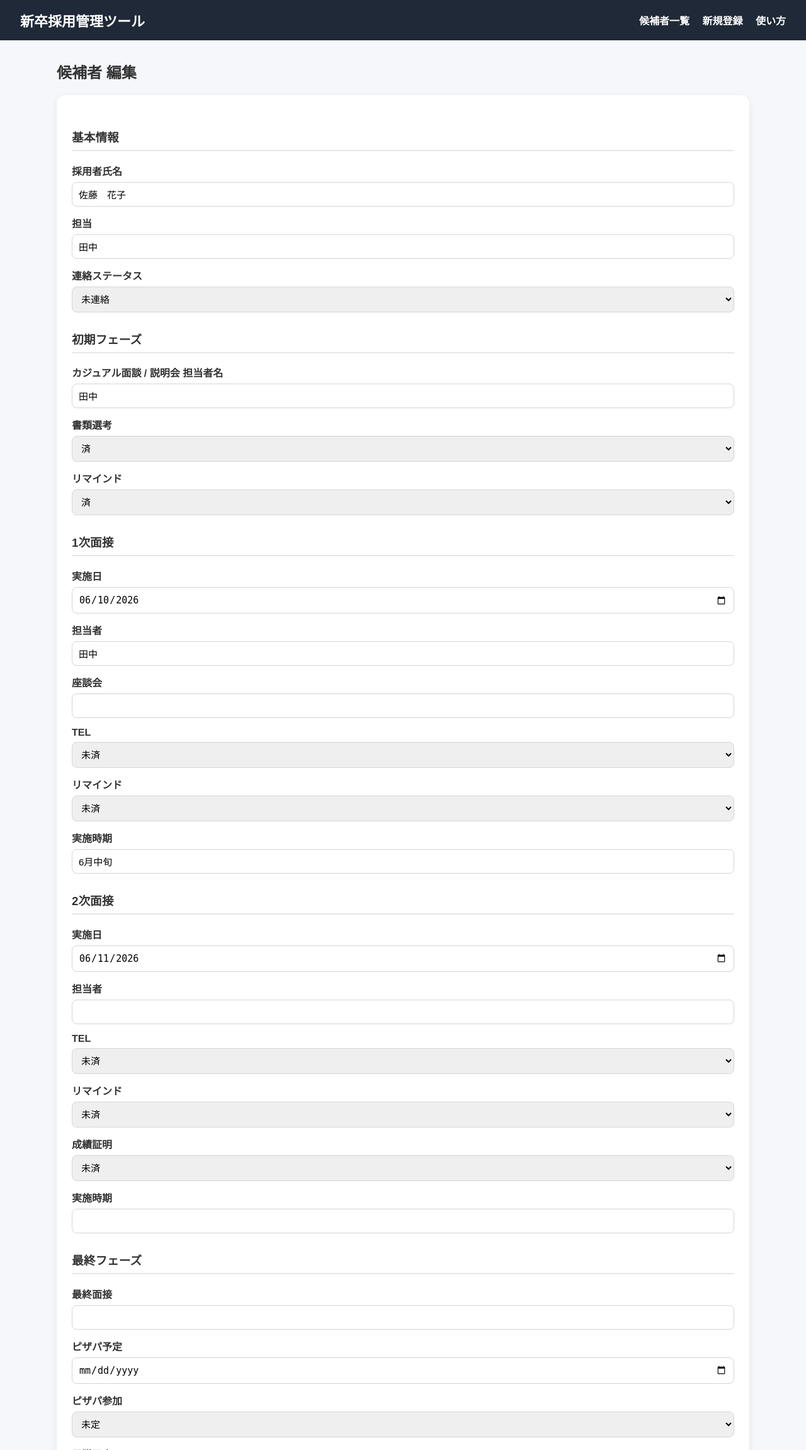
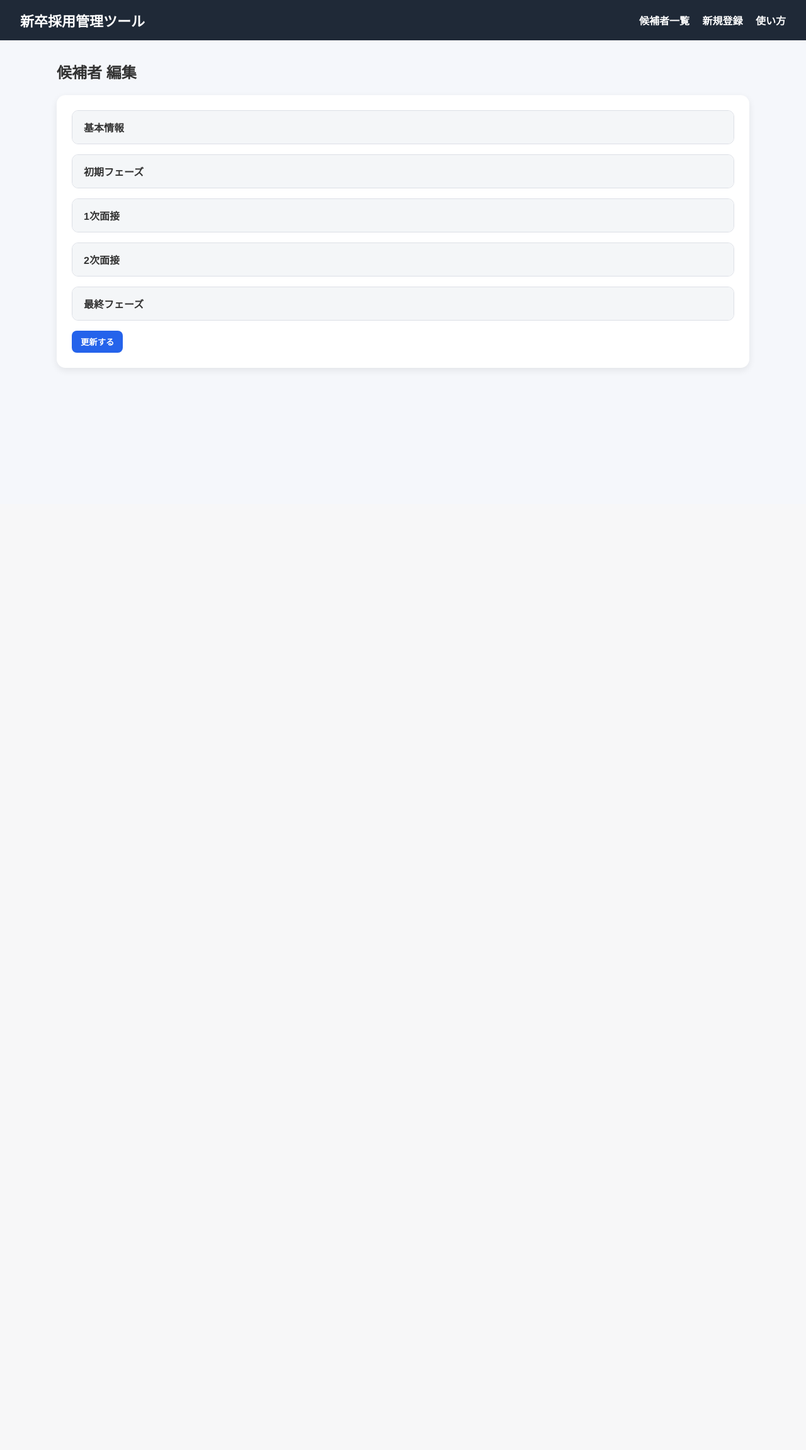
Before and after one commit to Y-Sasaki213/tech_teamC, a Flask app: page /candidates/1/edit in a window 1280 px wide. Shown: the top 2302 px of the page at 63% size. After the commit the page ends 587 px from the top, so only its background shows below. Run offline with Flask 3, Linux system fonts and the light colour scheme; data comes from the database, SQL or seed files in the repository.

Commit message:
add:
アコーディオンUIをedit.htmlに追加しましたー
パチパチ。

```diff
--- a/recruit_app/templates/edit.html
+++ b/recruit_app/templates/edit.html
@@ -10,7 +10,12 @@
 
 <form class="form-card" action="{{ url_for('update_candidate', id=candidate.id) }}" method="POST">
 
-  <h3>基本情報</h3>
+
+  <details class="accordion">
+    <summary class="accordion-title">基本情報</summary>
+
+    <div class="accordion-content">
+
 
       <label>採用者氏名</label>
       <input type="text" name="name" value="{{ candidate.name }}" required>
@@ -27,7 +32,14 @@
         {% endfor %}
       </select>
 
-  <h3>初期フェーズ</h3>
+    </div>
+  </details>
+
+
+  <details class="accordion">
+    <summary class="accordion-title">初期フェーズ</summary>
+
+    <div class="accordion-content">
 
       <label>カジュアル面談 / 説明会 担当者名</label>
       <input type="text" name="casual_event_staff" value="{{ candidate.casual_event_staff }}">
@@ -44,7 +56,14 @@
         <option {% if candidate.initial_remind=="済" %}selected{% endif %}>済</option>
       </select>
 
-  <h3>1次面接</h3>
+    </div>
+  </details>
+
+  <details class="accordion">
+    <summary class="accordion-title">1次面接</summary>
+
+    <div class="accordion-content">
+
 
       <label>実施日</label>
       <input type="date" name="first_interview_date" value="{{ candidate.first_interview_date }}">
@@ -70,7 +89,15 @@
       <label>実施時期</label>
       <input type="text" name="first_period" value="{{ candidate.first_period }}">
 
-  <h3>2次面接</h3>
+    </div>
+  </details>
+
+
+  <details class="accordion">
+    <summary class="accordion-title">2次面接</summary>
+
+    <div class="accordion-content">
+
 
       <label>実施日</label>
       <input type="date" name="second_interview_date" value="{{ candidate.second_interview_date }}">
@@ -99,7 +126,15 @@
       <label>実施時期</label>
       <input type="text" name="second_period" value="{{ candidate.second_period }}">
 
-  <h3>最終フェーズ</h3>
+    </div>
+  </details>
+
+
+  <details class="accordion">
+    <summary class="accordion-title">最終フェーズ</summary>
+
+    <div class="accordion-content">
+
 
       <label>最終面接</label>
       <input type="text" name="final_interview" value="{{ candidate.final_interview }}">
@@ -122,6 +157,9 @@
       <label>内定〆切</label>
       <input type="date" name="offer_deadline" value="{{ candidate.offer_deadline }}">
 
+    </div>
+  </details>
+
   <button class="btn primary" type="submit">更新する</button>
 
 </form>
```
Lines whose indentation alone changed are shown as unchanged.
